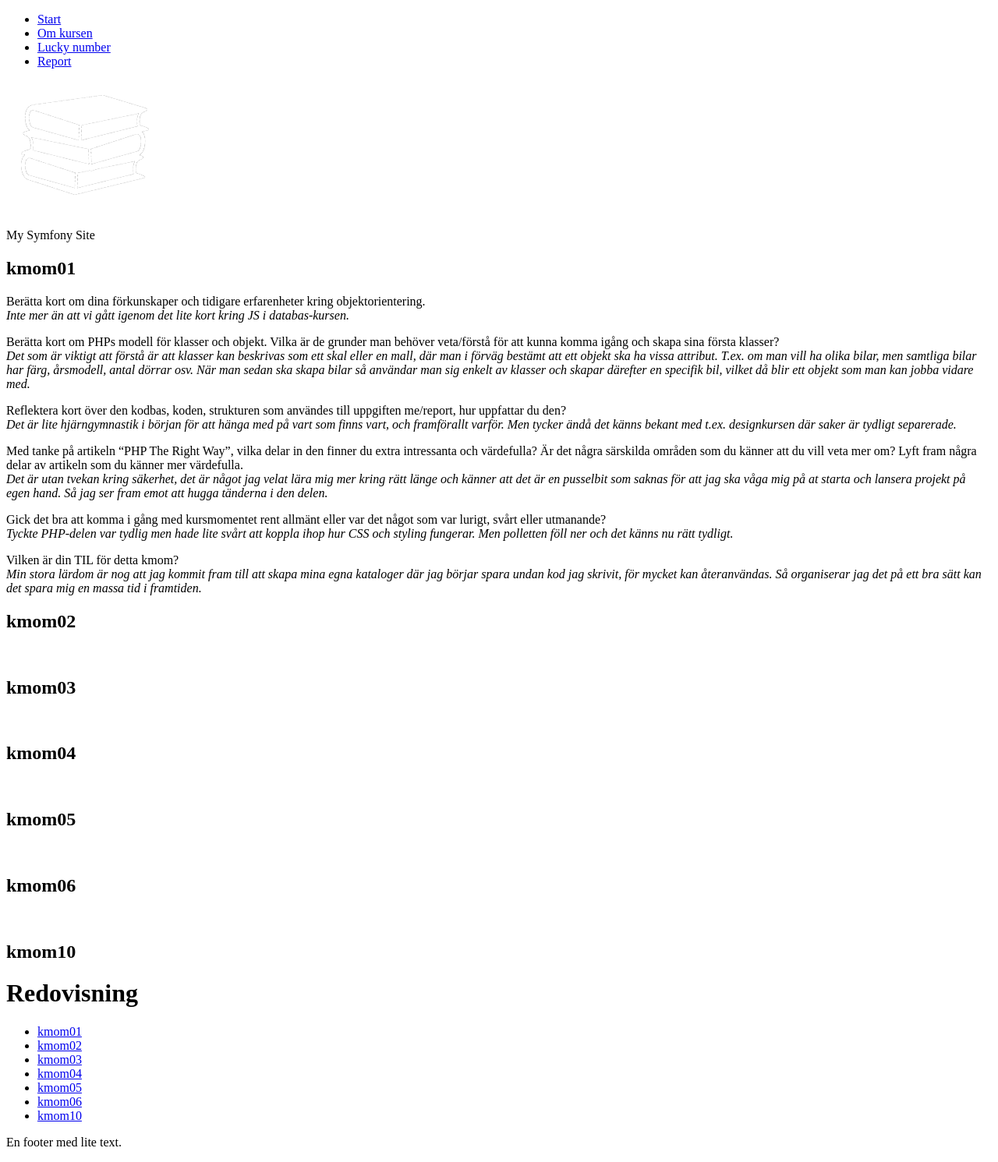
After one commit to Serhateser23/mvc-kurs, a Symfony app: template templates/report.html.twig in a window 1280 px wide. The commit adds this page. Shown: the whole page at 78% size. Run offline with Twig, Linux system fonts and the light colour scheme; the template is opened without the code that fills it, so the values that code supplies are empty; some libraries are stand-ins or nearby versions.

Commit message:
Fixing mistakes after feedback

```diff
--- a/src/Controller/LuckyControllerTwig.php
+++ b/src/Controller/LuckyControllerTwig.php
@@ -48,10 +48,10 @@ class LuckyControllerTwig extends AbstractController
     {
         return $this->render('about.html.twig');
     }
-    #[Route("/redovisning", name: "redovisning")]
+    #[Route("/report", name: "report")]
     public function redovisning(): Response
     {
-        return $this->render('redovisning.html.twig');
+        return $this->render('report.html.twig');
     }
 
 }
--- a/templates/api/index.html.twig
+++ b/templates/api/index.html.twig
@@ -7,9 +7,11 @@
 <div class="page-grid-2">
     <div class="container-start-last">
         <h1>API routes</h1>
+        <ul>
         {% for description, path in routes %}
-        <li><a href="{{ path }}">{{ description }}: {{ path }}</a></li>
+        <li><a href="{{ path('api_quote') }}">{{ description }}: {{ path }}</a></li>
     {% endfor %}
+</ul>
     </div>
     <div class="container-start-last">
     <br>
--- a/templates/base.html.twig
+++ b/templates/base.html.twig
@@ -21,7 +21,7 @@
             <li><a href="{{ path('home') }}">Start</a></li>
             <li><a href="{{ path('about') }}">Om kursen</a></li>
             <li><a href="{{ path('lucky_number') }}">Lucky number</a></li>
-            <li><a href="{{ path('redovisning') }}">Redovisning</a></li>
+            <li><a href="{{ path('report') }}">Report</a></li>
         </ul>
     </div>
 
--- /dev/null
+++ b/templates/report.html.twig
@@ -0,0 +1,68 @@
+{% extends "base.html.twig" %}
+
+{% block title %}About{% endblock %}
+
+{% block body %}
+
+<div class="startpage-grid-3">
+    <div class="container-start-last">
+        <h2 id="kmom01">kmom01</h2>
+        <p>Berätta kort om dina förkunskaper och tidigare erfarenheter kring objektorientering.<br>
+        <i>Inte mer än att vi gått igenom det lite kort kring JS i databas-kursen. </i><br>
+
+        <p>Berätta kort om PHPs modell för klasser och objekt. Vilka är de grunder man behöver veta/förstå för att kunna komma igång och skapa sina första klasser?<br>
+        <i>Det som är viktigt att förstå är att klasser kan beskrivas som ett skal eller en mall, där man i förväg bestämt att ett objekt ska ha vissa attribut.
+            T.ex. om man vill ha olika bilar, men samtliga bilar har färg, årsmodell, antal dörrar osv. När man sedan ska skapa bilar så användar man sig enkelt av klasser
+            och skapar därefter en specifik bil, vilket då blir ett objekt som man kan jobba vidare med.
+        </i><br>
+
+        <p>Reflektera kort över den kodbas, koden, strukturen som användes till uppgiften me/report, hur uppfattar du den?<br>
+        <i>Det är lite hjärngymnastik i början för att hänga med på vart som finns vart, och framförallt varför. Men tycker ändå det känns bekant med t.ex. designkursen där saker är tydligt separerade.</i><br>
+
+        <p>Med tanke på artikeln “PHP The Right Way”, vilka delar in den finner du extra intressanta och värdefulla? Är det några särskilda områden som du känner
+            att du vill veta mer om? Lyft fram några delar av artikeln som du känner mer värdefulla.<br>
+        <i>Det är utan tvekan kring säkerhet, det är något jag velat lära mig mer kring rätt länge och känner att det är en pusselbit som saknas för att jag ska
+            våga mig på at starta och lansera projekt på egen hand. Så jag ser fram emot att hugga tänderna i den delen.
+        </i><br>
+
+        <p> Gick det bra att komma i gång med kursmomentet rent allmänt eller var det något som var lurigt, svårt eller utmanande?<br>
+        <i>Tyckte PHP-delen var tydlig men hade lite svårt att koppla ihop hur CSS och styling fungerar. Men polletten föll ner och det känns nu rätt tydligt.</i><br>
+
+        <p> Vilken är din TIL för detta kmom?<br>
+        <i>Min stora lärdom är nog att jag kommit fram till att skapa mina egna kataloger där jag börjar spara undan kod jag skrivit, för mycket kan återanvändas.
+            Så organiserar jag det på ett bra sätt kan det spara mig en massa tid i framtiden.
+        </i><br>
+
+        </p>
+
+        <h2 id="kmom02">kmom02</h2>
+<br>
+
+        <h2 id="kmom03">kmom03</h2>
+    <br>
+
+        <h2 id="kmom04">kmom04</h2>
+    <br>
+
+        <h2 id="kmom05">kmom05</h2>
+    <br>
+        <h2 id="kmom06">kmom06</h2>
+     <br>
+        <h2 id="kmom10">kmom10</h2>
+
+    </div>
+    <div class="container-start-last">
+        <h1>Redovisning</h1>
+        <ul>
+            <li><a href="#kmom01">kmom01</a></li>
+            <li><a href="#kmom02">kmom02</a></li>
+            <li><a href="#kmom03">kmom03</a></li>
+            <li><a href="#kmom04">kmom04</a></li>
+            <li><a href="#kmom05">kmom05</a></li>
+            <li><a href="#kmom06">kmom06</a></li>
+            <li><a href="#kmom10">kmom10</a></li>
+        </ul>
+    </div>
+</div>
+
+{% endblock %}
--- a/webpack.config.js
+++ b/webpack.config.js
@@ -14,7 +14,7 @@ Encore
     // directory where compiled assets will be stored
     .setOutputPath('public/build/')
     // public path used by the web server to access the output path
-    .setPublicPath('/build')
+    .setPublicPath('build')
     // only needed for CDN's or subdirectory deploy
     //.setManifestKeyPrefix('build/')
 
```
Also changed, not shown: templates/redovisning.html.twig (deleted, +0 -60 lines), README.md, public/.htaccess.
